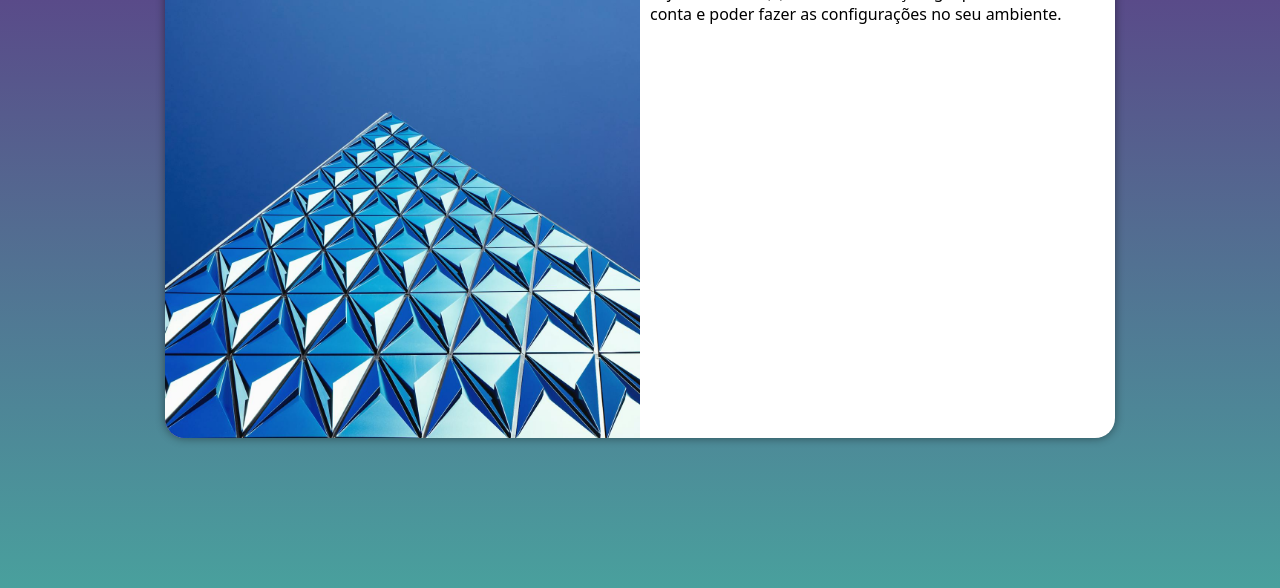
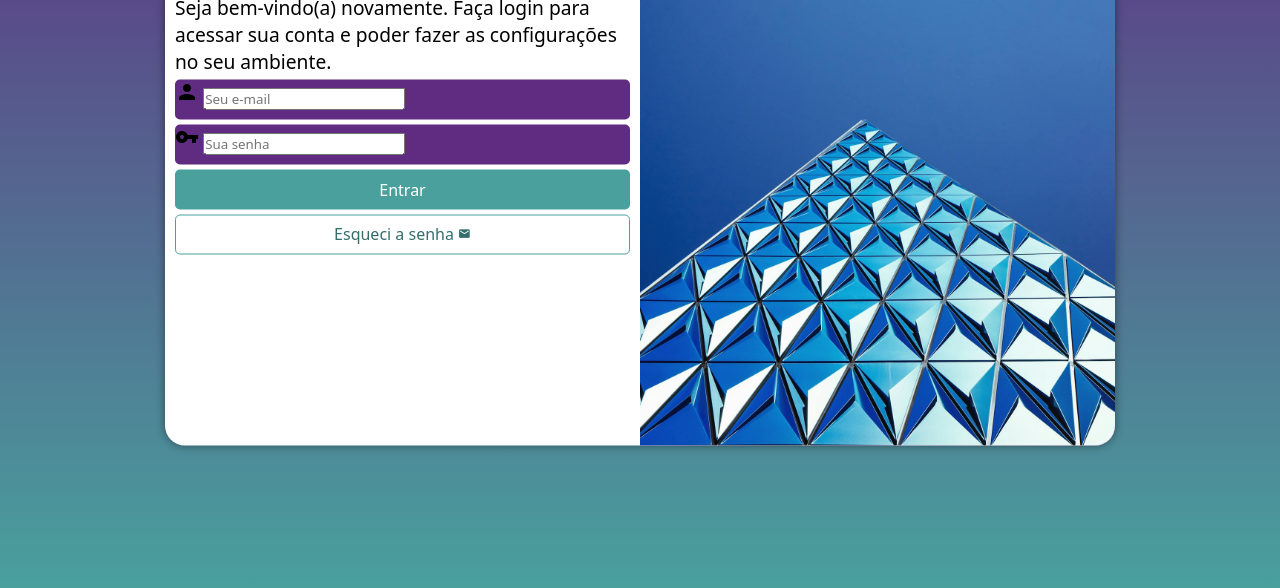
Before and after one commit to EuSouGus/projeto-login, a plain HTML site: page index.html in a window 1280 px wide. Shown: the part 212-800 px from the top of the page. Drawn offline with Linux system fonts and the light colour scheme.

Commit message:
formatação do formulario

```diff
--- a/estilos/media-query.css
+++ b/estilos/media-query.css
@@ -40,13 +40,21 @@ Grandes telas: acima de 1200px
     }
 
     section#login > div#imagem {
-        float: left;
+        float: right;
         width: 50%;
         height: 100%;
     }
 
     section#login > div#formulario {
-        float: right;
+        float: left;
         width: 50%;
     }
+
+    div#formulario > h1 {
+        font-size: 2em;
+    }
+
+    div#formulario > p {
+        font-size: 1.2em;
+    }
 }
--- a/estilos/style.css
+++ b/estilos/style.css
@@ -34,7 +34,7 @@ section#login {
 
     background-color: white;
     width: 250px;
-    height: 500px;
+    height: 515px;
     border-radius: 20px;
     box-shadow: 0px 0px 10px rgba(0, 0, 0, 0.450);
 
@@ -54,3 +54,64 @@ section#login > div#formulario {
     display: block;
     padding: 10px;
 }
+
+div#formulario > h1 {
+    text-align: center;
+    margin-bottom: 10px;
+}
+
+div#formulario > p {
+    font-size: 0.8em;
+}
+
+form > div.campo {
+    background-color: #5f2c82;
+    display: block;
+    width: 100%;
+    height: 40px;
+    border-radius: 5px;
+    margin: 5px 0px;
+}
+
+div.campo > label {
+    display: none;
+}
+
+form > input[type=submit] {
+    display: block;
+    font-size: 1em;
+    width: 100%;
+    height: 40px;
+    background-color: #49a09d;
+    color: white;
+    border: none;
+    border-radius: 5px;
+    cursor: pointer;
+}
+
+form > input[type=submit]:hover {
+    background-color: #336e6c;
+}
+
+form > a.botao {
+    display: block;
+    text-align: center;
+    font-size: 1em;
+    width: 100%;
+    height: 40px;
+    padding-top: 7px;
+    margin-top: 5px;
+    background-color: white;
+    color: #336e6c;
+    border: 1px solid #49a09d;
+    border-radius: 5px;
+    text-decoration: none;
+}
+
+form a.botao:hover {
+    background-color: #65d4d1;
+}
+
+form > a.botao > span {
+    font-size: 0.8em;
+}
--- a/index.html
+++ b/index.html
@@ -3,6 +3,7 @@
 <head>
     <meta charset="UTF-8">
     <meta name="viewport" content="width=device-width, initial-scale=1.0">
+    <link href="https://fonts.googleapis.com/icon?family=Material+Icons" rel="stylesheet">
     <link rel="stylesheet" href="estilos/style.css">
     <link rel="stylesheet" href="estilos/media-query.css">
     <title>Login</title>
@@ -16,8 +17,19 @@
             <div id="formulario">
                 <h1>Login</h1>
                 <p>Seja bem-vindo(a) novamente. Faça login para acessar sua conta e poder fazer as configurações no seu ambiente.</p>
-                <form action="login.php">
-
+                <form action="login.php" method="post" autocomplete="on">
+                    <div class="campo">
+                        <span class="material-icons">person</span>
+                        <input type="email" name="login" id="ilogin" placeholder="Seu e-mail" autocomplete="email" required maxlength="30">
+                        <label for="ilogin">Login</label>
+                    </div>
+                    <div class="campo">
+                        <span class="material-icons">vpn_key</span>
+                        <input type="password" name="senha" id="isenha" placeholder="Sua senha" autocomplete="current-password" required minlength="8" maxlength="20">
+                        <label for="isenha">Senha</label>
+                    </div>
+                    <input type="submit" value="Entrar">
+                    <a href="esqueci.html" class="botao">Esqueci a senha <span class="material-icons">mail</span></a>
                 </form>
             </div>
         </section>
```
